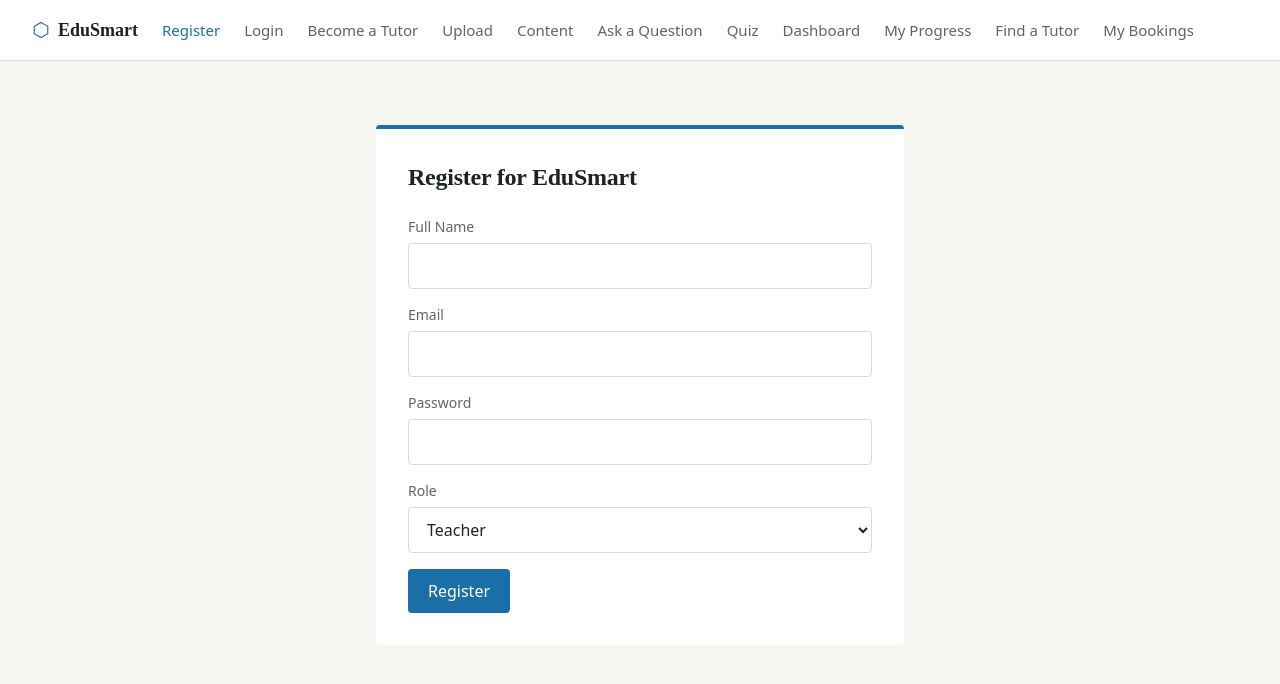
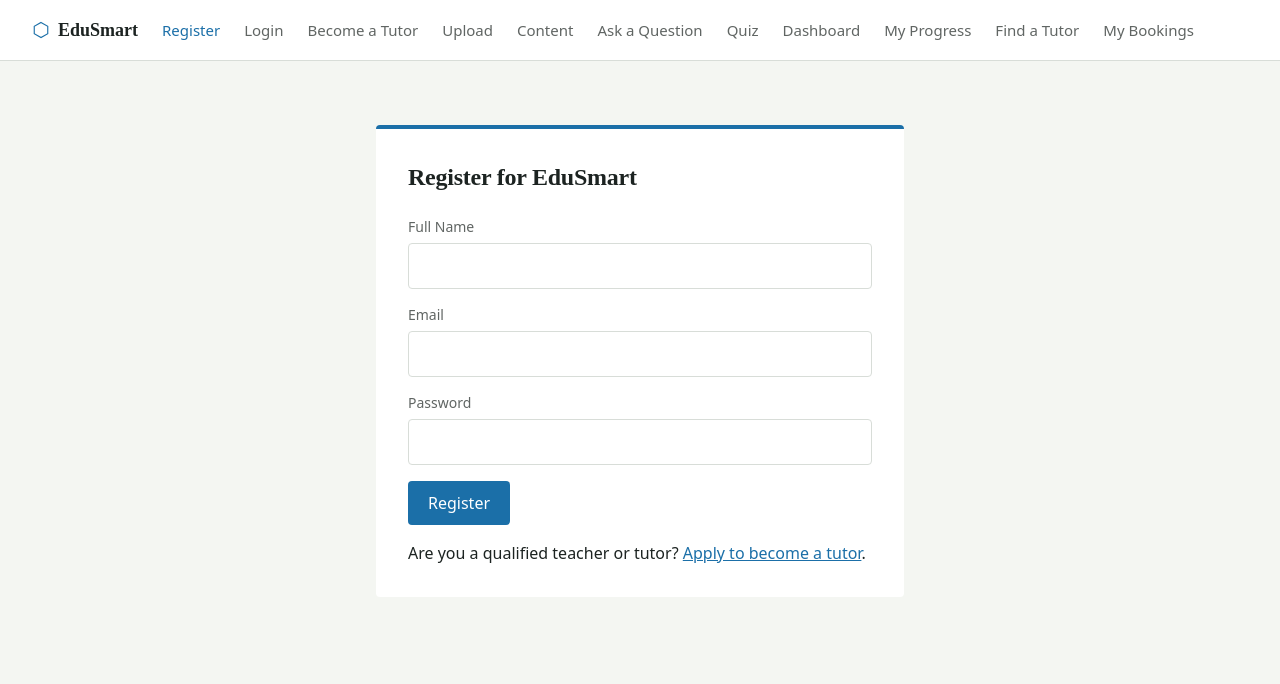
Before and after one commit to warlock-68/Edusmart, a React app in the folder frontend/: page /register in a window 1280 px wide. Shown: the top 684 px of the page. Built offline with nearby package versions, Linux system fonts and the light colour scheme; the HTML template or start-up script is replaced by a standard one.

Commit message:
Register page: student-only sign-up and link to tutor application

```diff
--- a/frontend/src/pages/Register.jsx
+++ b/frontend/src/pages/Register.jsx
@@ -1,8 +1,9 @@
 import { useState } from 'react';
 import api from '../api';
+import { Link } from 'react-router-dom';
 
 function Register() {
-  const [form, setForm] = useState({ name: '', email: '', password: '', role: 'teacher' });
+  const [form, setForm] = useState({ name: '', email: '', password: '', role: 'student' });
   const [message, setMessage] = useState('');
 
   const handleChange = (e) => {
@@ -55,21 +56,15 @@ function Register() {
             className="field-input"
           />
 
-          <label className="field-label">Role</label>
-          <select
-            name="role"
-            value={form.role}
-            onChange={handleChange}
-            className="field-input"
-          >
-            <option value="student">Student</option>
-            <option value="teacher">Teacher</option>
-            <option value="tutor">Tutor</option>
-          </select>
-
           <button type="submit" className="btn-primary">Register</button>
         </form>
         {message && <p className="mt-4">{message}</p>}
+        <p className="mt-4">
+          Are you a qualified teacher or tutor?{' '}
+          <Link to="/become-tutor" className="underline text-[var(--color-bunsen)]">
+            Apply to become a tutor
+          </Link>.
+        </p>
       </div>
     </div>
   );
```
Lines whose indentation alone changed are shown as unchanged.
